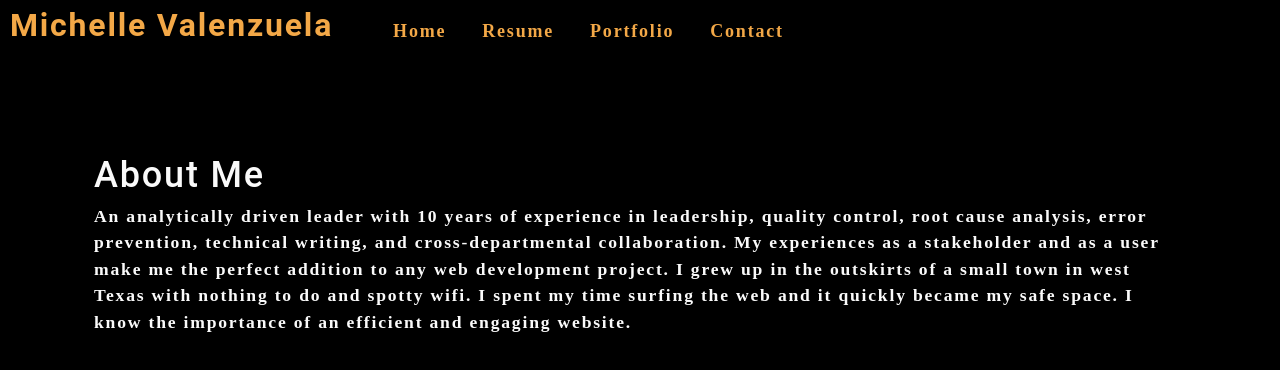
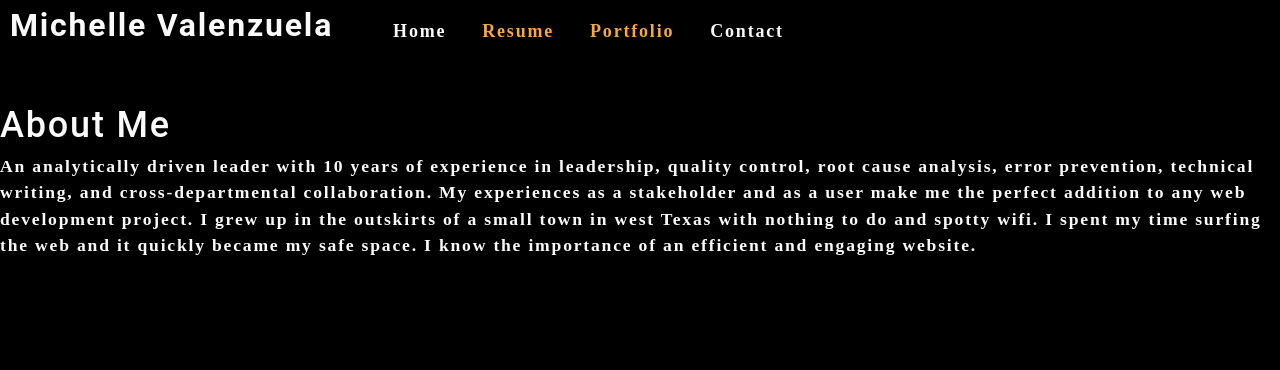
Before and after one commit to MichValenz/Portfolio, a React (Create React App) app: page / in a window 1280 px wide. Shown: the top 370 px of the page. Built offline with nearby package versions, Linux system fonts and the light colour scheme.

Commit message:
added a container component to handle the navigational changes

```diff
--- a/package.json
+++ b/package.json
@@ -6,7 +6,9 @@
     "@testing-library/jest-dom": "^5.16.2",
     "@testing-library/react": "^12.1.4",
     "@testing-library/user-event": "^13.5.0",
+    "bootstrap": "^5.1.3",
     "react": "^17.0.2",
+    "react-bootstrap": "^2.2.1",
     "react-dom": "^17.0.2",
     "react-router-dom": "^6.2.2",
     "react-scripts": "5.0.0",
--- a/src/App.js
+++ b/src/App.js
@@ -1,27 +1,8 @@
 import React from "react";
-import Nav from "./components/Nav";
-import Project from "./components/Project"
-import About from "./components/About";
-import Resume from "./components/Resume"
-import Contact from "./components/Contact"
+import Container from "./components/Container"
 
+// import "bootstrap/dist/css/bootstrap.min.css"
 
-
-function App() {
-
-  return (
-
-    <div>
-      <Nav></Nav>
-
-      <main>
-      <About></About>
-      {/* <Project></Project>
-      <Resume></Resume>
-      <Contact></Contact> */}
-      </main>
-    </div>
-  );
-}
+const App = () => <Container />;
 
 export default App;
--- a/src/components/Contact/index.js
+++ b/src/components/Contact/index.js
@@ -0,0 +1,56 @@
+import React, { useState } from "react";
+
+
+function Contact() {
+  const [formState, setFormState] = useState({
+    name: "",
+    email: "",
+    message: "",
+  });
+
+  const { name, email, message } = formState;
+
+
+  function handleSubmit(e) {
+    e.preventDefault();
+    console.log(formState);
+  }
+  return (
+    <section>
+      <h1>Contact Me</h1>
+      <form id="contact-form" onSubmit={handleSubmit}>
+        <div>
+          <label htmlFor="name">Name:</label>
+          <input
+            type="text"
+            defaultValue={name}
+
+            name="name"
+          />
+        </div>
+        <div>
+          <label htmlFor="email">Email address:</label>
+          <input
+            type="email"
+            defaultValue={email}
+            name="email"
+
+          />
+        </div>
+        <div>
+          <label htmlFor="message">Message:</label>
+          <textarea
+            name="message"
+            defaultValue={message}
+
+            rows="5"
+          />
+
+          <button type="submit">Submit</button>
+        </div>
+      </form>
+    </section>
+  );
+}
+
+export default Contact;
--- /dev/null
+++ b/src/components/Container.js
@@ -0,0 +1,34 @@
+import React, { useState } from "react";
+import Nav from "./Nav";
+// import Projects from "./components/Projects";
+import About from "./About";
+// import Resume from "./components/Resume";
+import Contact from "./Contact";
+
+function Container() {
+  const [currentOption, setOption] = useState("Home");
+
+  const render = () => {
+    if (currentOption === "Home") {
+      return <About />;
+    }
+    // if (currentOption === "Resume") {
+    //   return <Resume />;
+    // }
+    // if (currentOption === "Projects") {
+    //   return <Projects />;
+    // }
+    return <Contact />;
+  };
+
+  const navOptionChange = (option) => setOption(option);
+
+  return (
+    <div>
+      <Nav currentOption={currentOption} navOptionChange={navOptionChange} />
+      {render()}
+    </div>
+  );
+}
+
+export default Container;
--- a/src/components/Nav/index.js
+++ b/src/components/Nav/index.js
@@ -1,7 +1,9 @@
+
 import React from "react";
 
 
-function Nav({currentOption, changeOption}) {
+function Nav({currentOption, navOptionChange}) {
+
 
   return (
     <header className="flex-row px-1">
@@ -9,23 +11,20 @@ function Nav({currentOption, changeOption}) {
         <a
           data-testid="link"
           href="/"
-          onClick={() => changeOption("Michelle Valenzuela")}
-          className={
-            currentOption === "Michelle Valenzuela"
-              ? "main-nav-active"
-              : "navActive"
-          }
+          onClick={() => navOptionChange("/")}
+          className={currentOption === "/" ? "currentOption" : ""}
         >
           Michelle Valenzuela
         </a>
       </h2>
+
       <nav>
         <ul className="flex-row">
           <li className="mx-2">
             <a
               data-testid="link"
               href="/"
-              onClick={() => changeOption("Home")}
+              onClick={() => navOptionChange("/")}
               className={
                 currentOption === "Home" ? "main-nav-active" : "navActive"
               }
@@ -37,7 +36,7 @@ function Nav({currentOption, changeOption}) {
             <a
               data-testid="link"
               href="#resume"
-              onClick={() => changeOption("Resume")}
+              onClick={() => navOptionChange("Resume")}
               className={
                 currentOption === "Resume" ? "main-nav-active" : "navActive"
               }
@@ -49,7 +48,7 @@ function Nav({currentOption, changeOption}) {
             <a
               data-testid="link"
               href="#Portfolio"
-              onClick={() => changeOption("Portfolio")}
+              onClick={() => navOptionChange("Portfolio")}
               className={
                 currentOption === "Portfolio" ? "main-nav-active" : "navActive"
               }
@@ -61,10 +60,8 @@ function Nav({currentOption, changeOption}) {
             <a
               data-testid="link"
               href="#contact"
-              onClick={() => changeOption("Contact")}
-              className={
-                currentOption === "Contact" ? "main-nav-active" : "navActive"
-              }
+              onClick={() => navOptionChange("Contact")}
+              className={currentOption === "Contact" ? "currentOption" : ""}
             >
               Contact
             </a>
--- a/src/components/Project/index.js
+++ b/src/components/Projects/index.js
@@ -1,6 +1,6 @@
 import React from "react";
 
-const Work = [
+const Projects = [
   {
     name: "FiMi QA",
     description:
@@ -32,4 +32,4 @@ const Work = [
   },
 ];
 
-export default Work;
+export default Projects;
--- a/src/index.css
+++ b/src/index.css
@@ -297,3 +297,9 @@ a {
 .navActive {
   color: var(--secondary);
 }
+
+footer {
+  height: 5px;
+  padding: 0px;
+  margin: 100px;
+}
--- a/src/index.js
+++ b/src/index.js
@@ -3,7 +3,7 @@ import ReactDOM from 'react-dom';
 import './index.css';
 import App from './App';
 import reportWebVitals from './reportWebVitals';
-import { BrowserRouter, Routes, Route } from "react-router-dom";
+
 
 ReactDOM.render(
   <React.StrictMode>
```
Also changed, not shown: src/App.css (+4 -4 lines), 1 other file (tests, documents, lock files or other folders).
